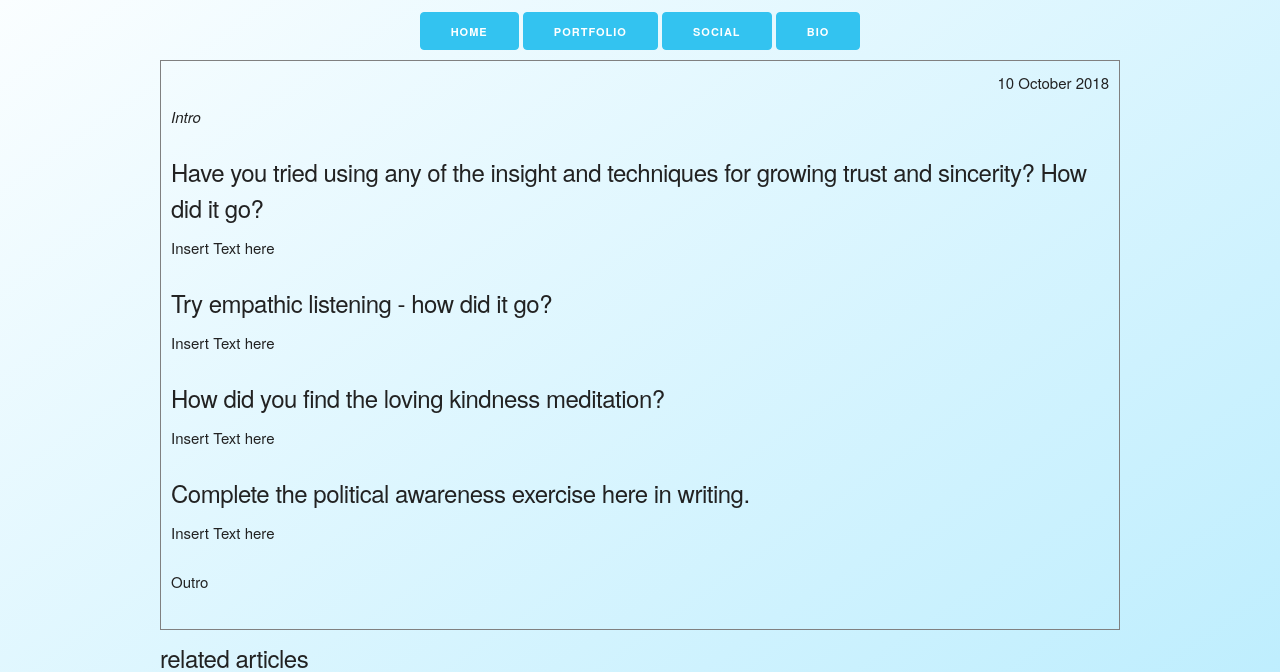
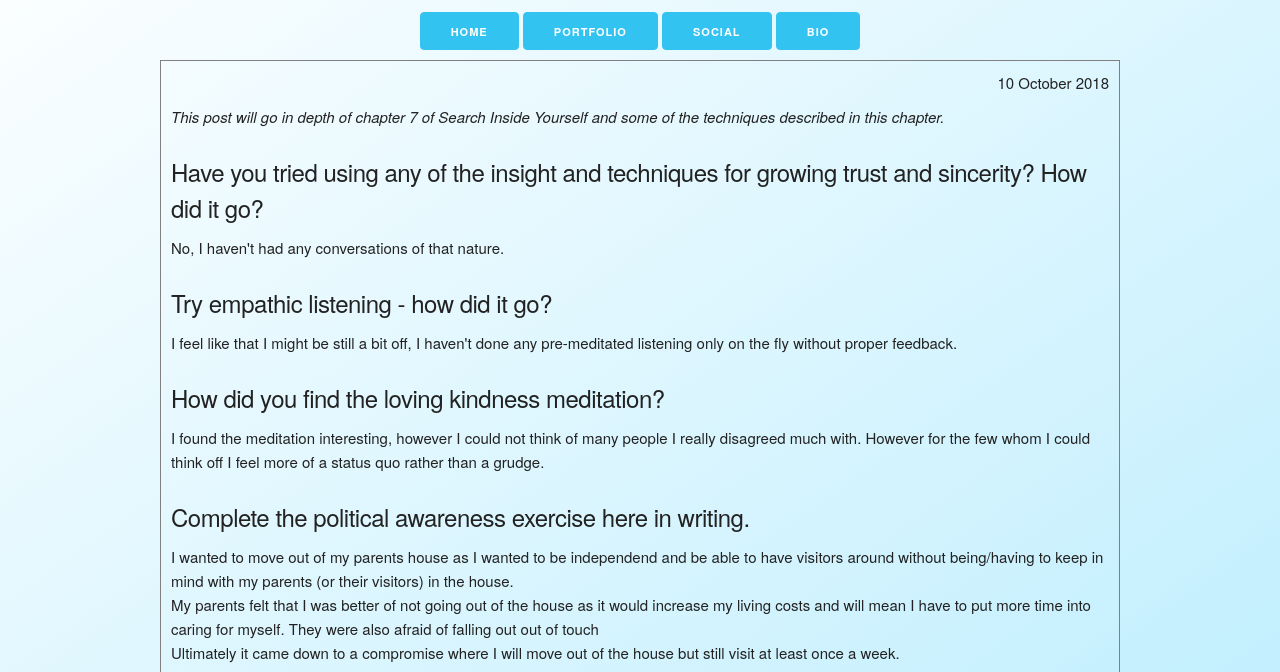
Before and after one commit to CarelS072/CarelS072.github.io, a plain HTML site: page blog/c8-connecting.htm in a window 1280 px wide. Shown: the part 128-800 px from the top of the page. Drawn offline with Linux system fonts and the light colour scheme.

Commit message:
adding c8 cultural blogpost

```diff
--- a/blog/c8-connecting.htm
+++ b/blog/c8-connecting.htm
@@ -34,25 +34,30 @@
 
       <article>
         <h6 style="text-align: right">10 October 2018</h6>
-        <p><i>Intro</i></p>
+        <p><i>This post will go in depth of chapter 7 of Search Inside Yourself and some of the techniques described in this chapter.</i></p>
         <h5>Have you tried using any of the insight and techniques for growing trust and sincerity? How did it go?</h5>
         <p>
-          Insert Text here
+          No, I haven't had any conversations of that nature.
         </p>
 
         <h5>Try empathic listening - how did it go?</h5>
         <p>
-          Insert Text here
+          I feel like that I might be still a bit off, I haven't done any pre-meditated listening only on the fly without proper feedback.
         </p>
 
         <h5>How did you find the loving kindness meditation?</h5>
         <p>
-          Insert Text here
+          I found the meditation interesting, however I could not think of many people I really disagreed much with. However for the few whom I could think off I feel more of a status quo rather than a grudge.
         </p>
 
         <h5>Complete the political awareness exercise here in writing.</h5>
         <p>
-          Insert Text here
+          I wanted to move out of my parents house as I wanted to be independend and be able to have visitors around without being/having to keep in mind with my parents (or their visitors) in the house.
+          <br>
+          My parents felt that I was better of not going out of the house as it would increase my living costs and will mean I have to put more time into caring for myself. They were also afraid of falling out out of touch
+          <br>
+          Ultimately it came down to a compromise where I will move out of the house but still visit at least once a week.
+
         </p>
         <p>Outro</p>
       </article>
```
Also changed, not shown: index.html (+5 -1 lines).
